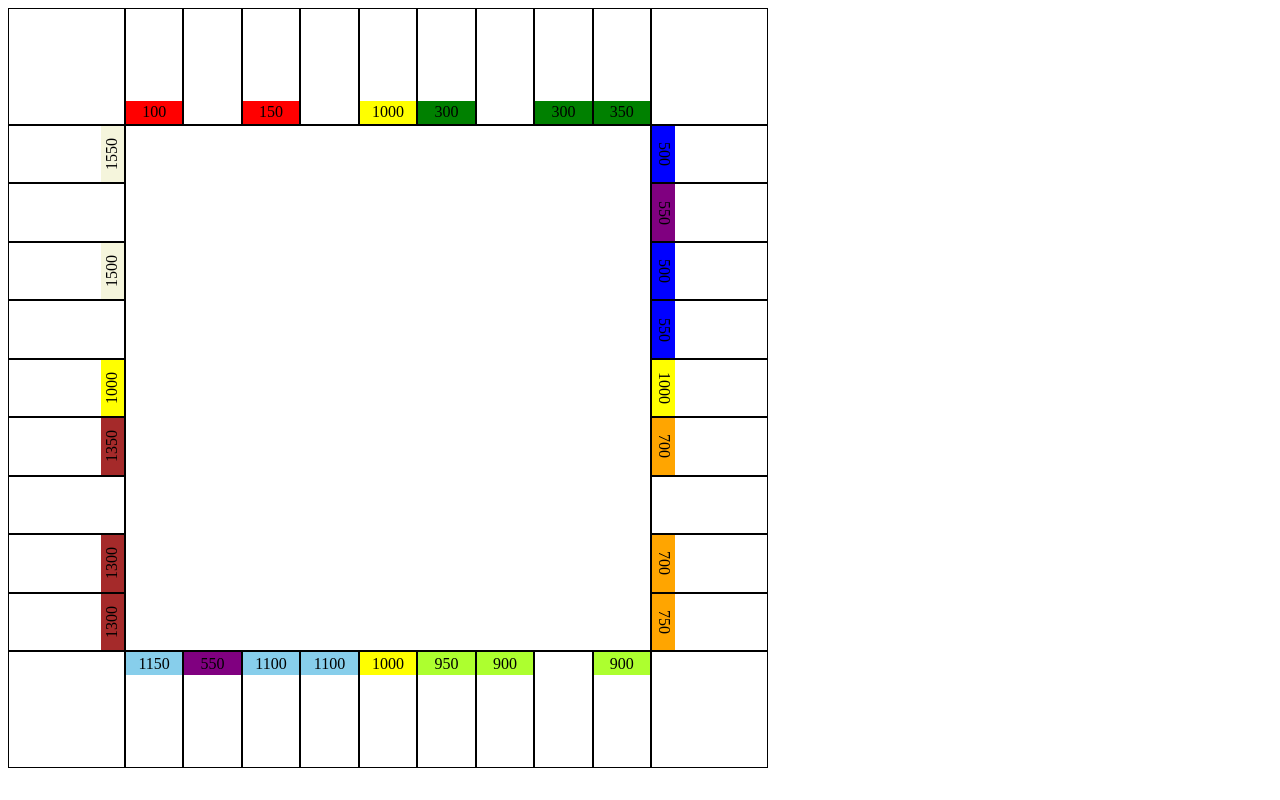
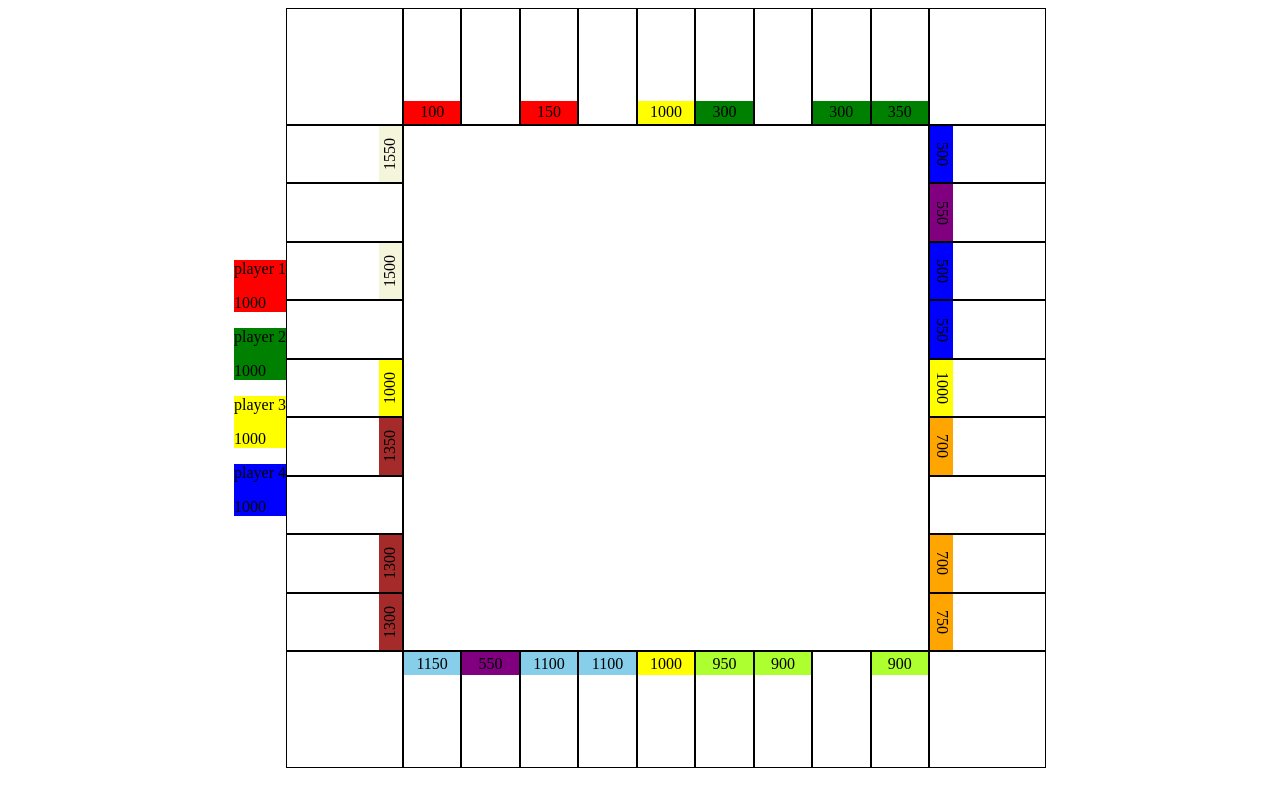
Before and after one commit to Starlex02/monopoly, an Angular app: page / in a window 1280 px wide. Built offline with nearby package versions, Linux system fonts and the light colour scheme.

Commit message:
init players

```diff
--- a/src/app/app.component.css
+++ b/src/app/app.component.css
@@ -1,4 +1,4 @@
-game-board {
+game-session {
     height: 100%;
     margin: 0;
     display: flex;
--- a/src/app/app.module.ts
+++ b/src/app/app.module.ts
@@ -7,6 +7,8 @@ import { BoardComponent } from './components/game/board/board.component';
 import { CellComponent } from './components/game/cell/cell.component';
 import { PopupCardComponent } from './components/game/popup-card/popup-card.component';
 import { GameSessionComponent } from './views/game-session/game-session.component';
+import { PlayersComponent } from './components/game/players/players.component';
+import { PlayerCardComponent } from './components/game/player-card/player-card.component';
 
 @NgModule({
   declarations: [
@@ -14,7 +16,9 @@ import { GameSessionComponent } from './views/game-session/game-session.componen
     BoardComponent,
     CellComponent,
     PopupCardComponent,
-    GameSessionComponent
+    GameSessionComponent,
+    PlayersComponent,
+    PlayerCardComponent
   ],
   imports: [
     BrowserModule,
--- a/src/app/components/game/board/board.component.ts
+++ b/src/app/components/game/board/board.component.ts
@@ -7,7 +7,7 @@ import { boardCells } from './board-data';
   styleUrls: ['./board.component.css']
 })
 export class BoardComponent {
-  cells: any[] = boardCells; // Дані про клітинки поля
+  cells: any[] = boardCells;
   popupVisible = false;
   popupData: any;
 
--- /dev/null
+++ b/src/app/components/game/player-card/player-card.component.html
@@ -0,0 +1,4 @@
+<div [ngStyle]="{'background-color': player.color}">
+    <p>{{player.name}}</p>
+    <p>{{player.balance}}</p>
+</div>
--- /dev/null
+++ b/src/app/components/game/players/players-data.ts
@@ -0,0 +1,26 @@
+export const playersInfo = [
+  {
+      name: 'player 1',
+      color: 'red',
+      balance: 1000,
+      position: 0,
+  },
+  {
+      name: 'player 2',
+      color: 'green',
+      balance: 1000,
+      position: 0,
+  },
+  {
+      name: 'player 3',
+      color: 'yellow',
+      balance: 1000,
+      position: 0,
+  },
+  {
+      name: 'player 4',
+      color: 'blue',
+      balance: 1000,
+      position: 0,
+  },
+]
--- /dev/null
+++ b/src/app/components/game/players/players.component.html
@@ -0,0 +1 @@
+<player-card *ngFor="let playerInfo of playersInfo" [player]="playerInfo"></player-card>
--- /dev/null
+++ b/src/app/components/game/players/players.component.ts
@@ -0,0 +1,11 @@
+import { Component } from '@angular/core';
+import { playersInfo } from './players-data';
+
+@Component({
+  selector: 'body-players',
+  templateUrl: './players.component.html',
+  styleUrls: ['./players.component.css']
+})
+export class PlayersComponent {
+  playersInfo: any[] = playersInfo;
+}
--- a/src/app/views/game-session/game-session.component.html
+++ b/src/app/views/game-session/game-session.component.html
@@ -1 +1,2 @@
+<body-players></body-players>
 <game-board></game-board>
```
Also changed, not shown: src/app/components/game/player-card/player-card.component.ts (added, +10 -0 lines), src/app/components/game/player-card/player-card.component.css (added), src/app/components/game/players/players.component.css (added), 2 other files (tests, documents, lock files or other folders).
